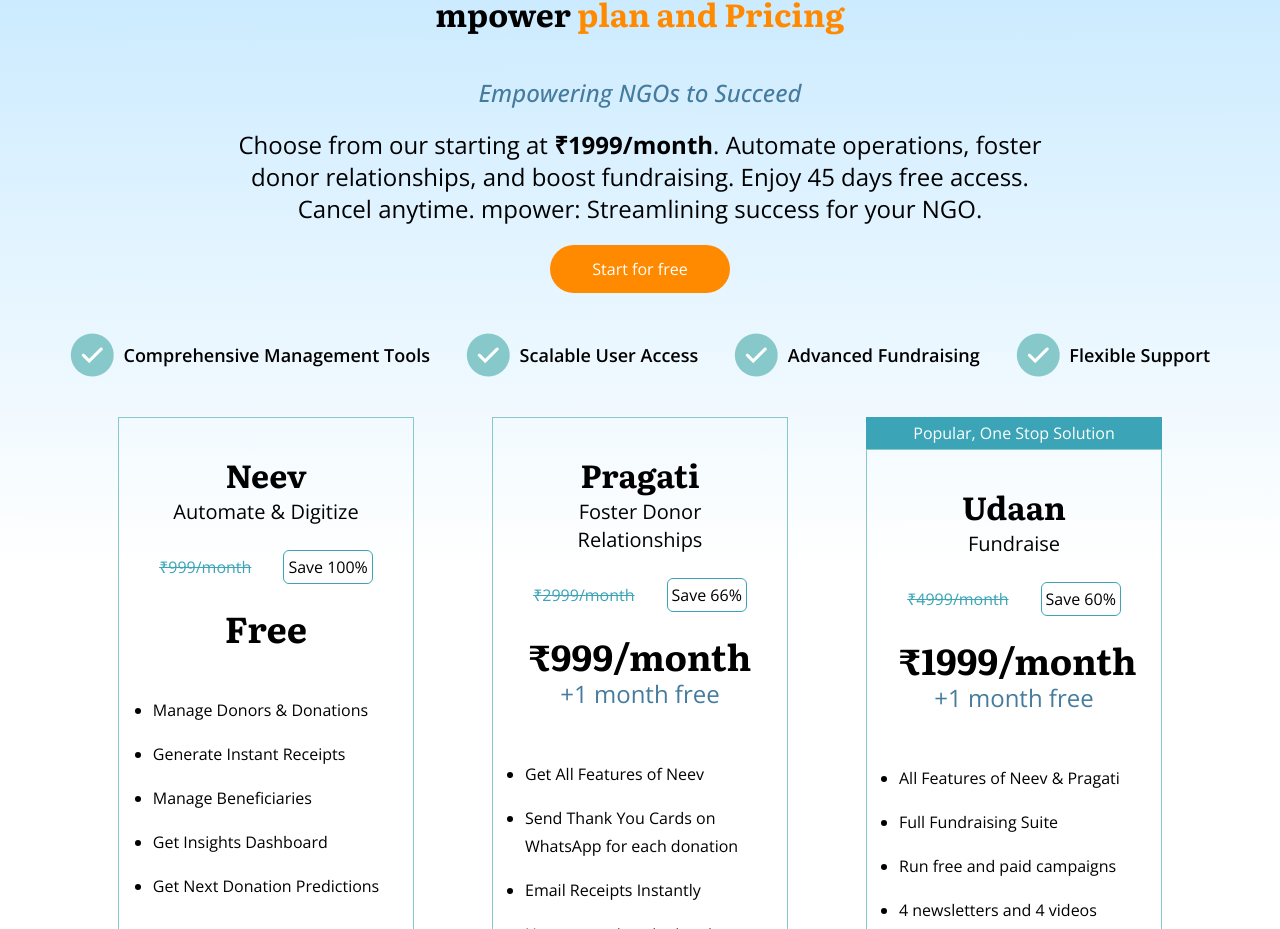
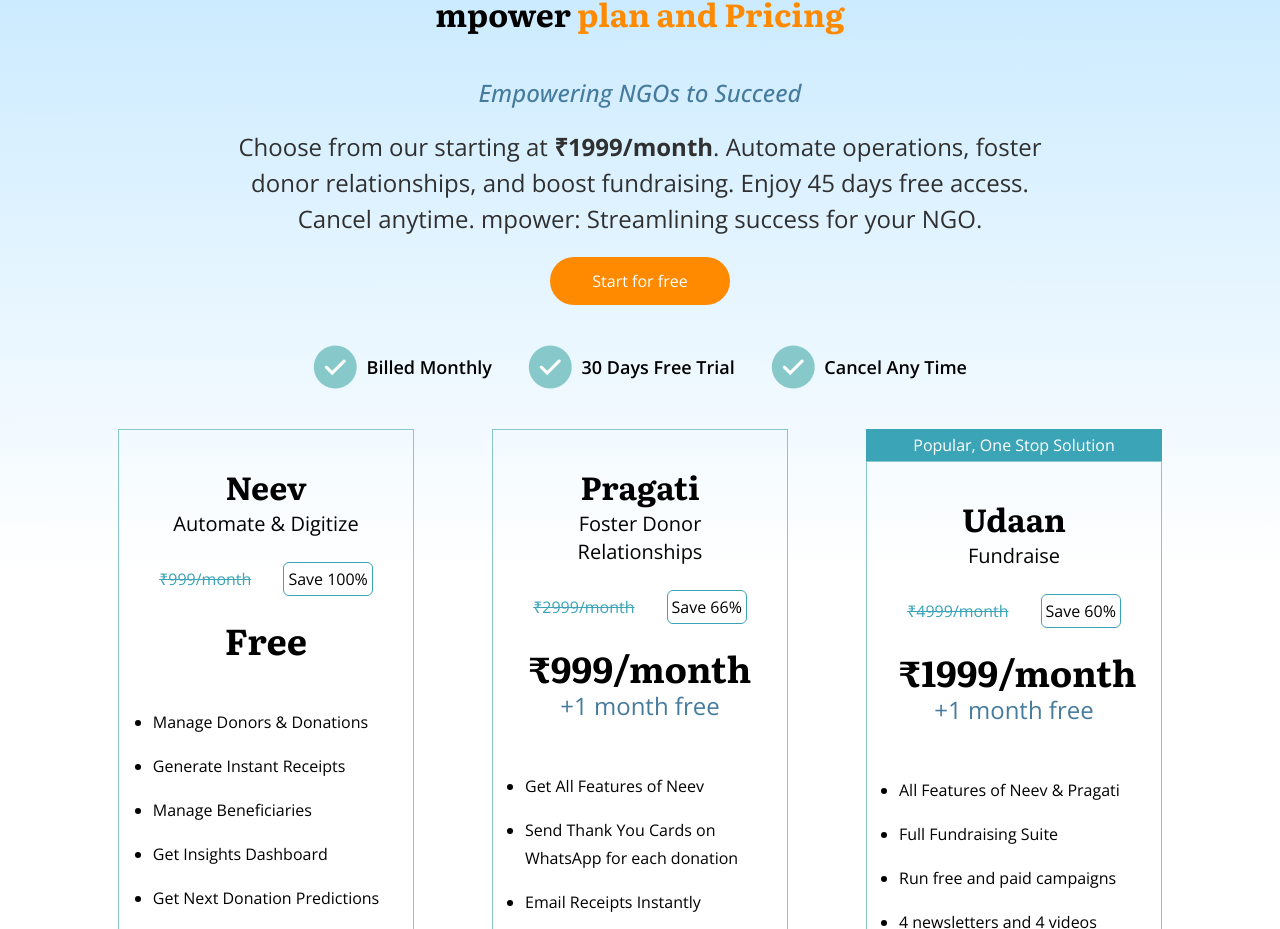
Before and after one commit to Saloni-FED/Task_Assign, a React (Create React App) app: page / in a window 1280 px wide. Shown: the part 3553-4482 px from the top of the page. Built offline with nearby package versions, Linux system fonts and the light colour scheme.

Commit message:
changed styling in price component

```diff
--- a/src/components/PlanNPricing/Pnp.jsx
+++ b/src/components/PlanNPricing/Pnp.jsx
@@ -14,7 +14,7 @@
         <p className=" italic font-medium text-2xl text-[#457B9D]">
           Empowering NGOs to Succeed
         </p>
-        <p className="text-center text-2xl">
+        <p className="text-center text-2xl font-op_san text-[#303030] font-light leading-9">
           Choose from our starting at{" "}
           <span className="font-bold">₹1999/month</span>. Automate operations,
           foster donor relationships, and boost fundraising. Enjoy 45 days free
@@ -25,20 +25,17 @@
       <div className="hide tick flex gap-9">
         <div>
           <img src={tick} alt="tick" />
-          <p>Comprehensive Management Tools</p>
+          <p>Billed Monthly</p>
         </div>
         <div>
           <img src={tick} alt="tick" />
-          <p>Scalable User Access</p>
+          <p>30 Days Free Trial</p>
         </div>
         <div>
           <img src={tick} alt="tick" />
-          <p>Advanced Fundraising</p>
+          <p>Cancel Any Time</p>
         </div>
-        <div>
-          <img src={tick} alt="tick" />
-          <p>Flexible Support</p>
-        </div>
+
       </div>
       {/* Card */}
       <div className="max-sm:block hidden">
--- a/tailwind.config.js
+++ b/tailwind.config.js
@@ -2,7 +2,11 @@
 module.exports = {
   content: ["./src/**/*.{js,jsx,ts,tsx}"],
   theme: {
-    extend: {},
+    extend: {
+      fontFamily: {
+        op_san: ["Open Sans"],
+      },
+    },
   },
   plugins: [],
 };
```
